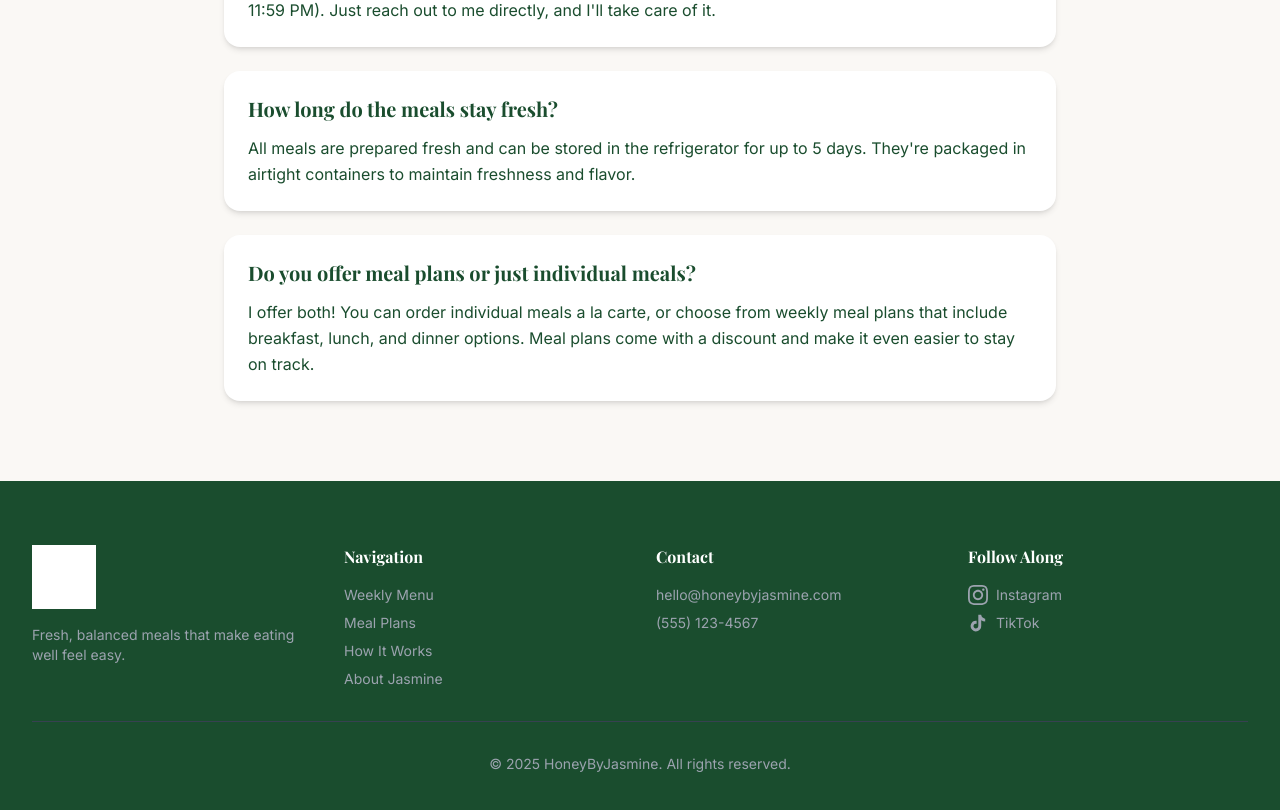
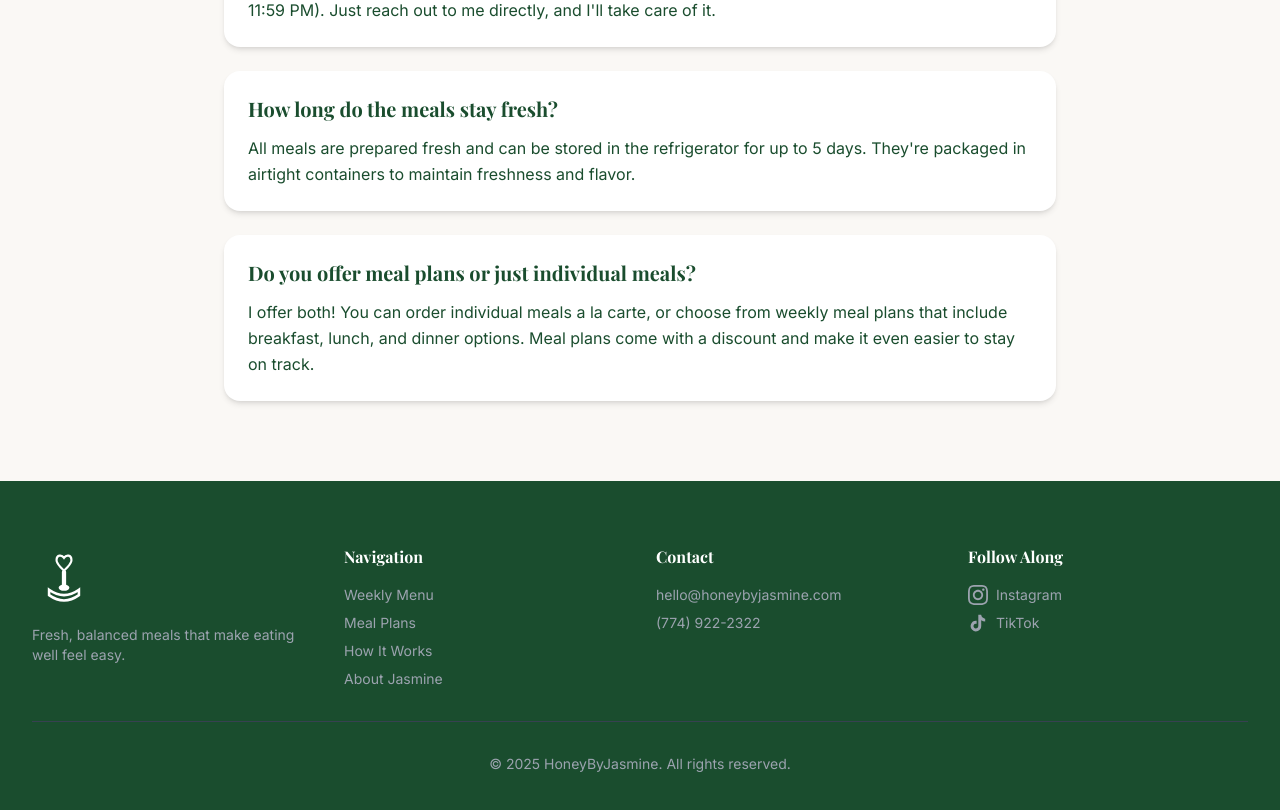
Before and after one commit to BTheCoderr/honeybyjasmine, a React (Create React App) app: page / in a window 1280 px wide. Shown: the part 6805-7615 px from the top of the page. Built offline with nearby package versions, Linux system fonts and the light colour scheme; the HTML template or start-up script is replaced by a standard one.

Commit message:
Add white SVG logo to footer and update phone number to 774-922-2322

```diff
--- a/src/components/LandingPage.js
+++ b/src/components/LandingPage.js
@@ -958,15 +958,9 @@ const LandingPage = () => {
             {/* Brand */}
             <div>
               <img
-                src="/images/hero/honeybyjas.png"
+                src="/balanced-bite-logo-white.svg"
                 alt="THE BALANCED BITE - honey by Jasmine"
-                className="h-12 sm:h-16 w-auto mb-4 brightness-0 invert"
-                onError={(e) => {
-                  // Fallback to JPG if PNG fails
-                  if (e.target.src.includes('.png')) {
-                    e.target.src = '/images/hero/honeybyjas.jpg';
-                  }
-                }}
+                className="h-12 sm:h-16 w-auto mb-4"
               />
               <p className="text-gray-400 text-sm">
                 Fresh, balanced meals that make eating well feel easy.
@@ -1021,7 +1015,7 @@ const LandingPage = () => {
               <h4 className="font-semibold mb-4">Contact</h4>
               <ul className="space-y-2 text-sm text-gray-400">
                 <li>hello@honeybyjasmine.com</li>
-                <li>(555) 123-4567</li>
+                <li>(774) 922-2322</li>
               </ul>
             </div>
 
```
Also changed, not shown: public/balanced-bite-logo-white.svg (added).
